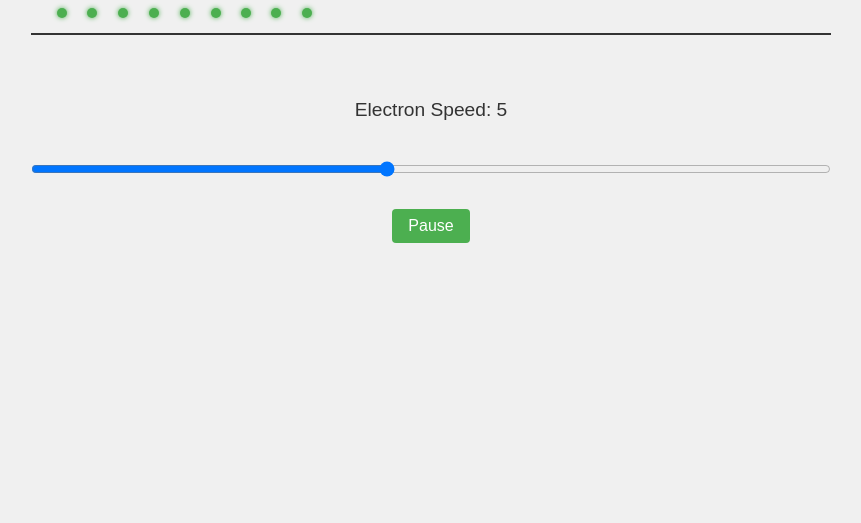
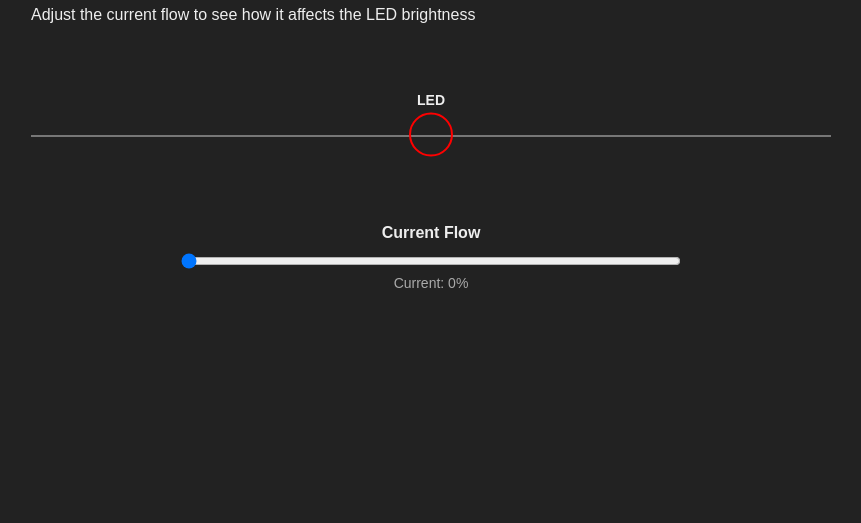
Before and after one commit to nitinshrestha39/electric-current-simulation, a plain HTML site: page index.html in a window 1280 px wide. Shown: the part 277-800 px from the top of the page, without its empty margins (209-1070 px from the left). Drawn offline with Linux system fonts and the light colour scheme.

Commit message:
index.html

```diff
--- a/index.html
+++ b/index.html
@@ -3,224 +3,364 @@
 <head>
     <meta charset="UTF-8">
     <meta name="viewport" content="width=device-width, initial-scale=1.0">
-    <title>Electric Current Simulation</title>
+    <title>LED Brightness Simulation</title>
     <style>
-        /* Reset default margins and set up the page */
         body {
-            margin: 0;
-            min-height: 100vh;
+            font-family: Arial, sans-serif;
             display: flex;
             flex-direction: column;
             align-items: center;
             justify-content: center;
-            background-color: #f0f0f0;
-            font-family: Arial, sans-serif;
+            min-height: 100vh;
+            margin: 0;
+            background-color: #222;
         }
 
-        /* Container for the animation */
-        .animation-container {
-            width: 80%;
+        .container {
+            width: 90%;
             max-width: 800px;
-            position: relative;
-            margin-bottom: 2rem;
+            margin: 20px auto;
+            color: #eee;
         }
 
-        /* Container for electrons */
-        .electrons-container {
+        .wire-container {
+            position: relative;
             width: 100%;
-            height: 20px; /* Reduced height to match smaller electrons */
-            position: relative;
-            margin-bottom: 10px;
+            height: 100px;
+            margin: 50px 0;
         }
 
-        /* Style the wire */
         .wire {
+            position: absolute;
+            left: 0;
             width: 100%;
             height: 2px;
-            background-color: #333;
-            position: relative;
+            background-color: #777;
+            z-index: 1;
         }
 
-        /* Style individual electrons */
-        .electron {
-            width: 10px; /* Reduced from 30px to 10px */
-            height: 10px; /* Reduced from 30px to 10px */
-            background-color: #4CAF50;
-            border-radius: 50%;
+        .led-container {
             position: absolute;
-            top: 5px; /* Adjusted to center the smaller electron */
-            left: 0;
-            box-shadow: 0 0 5px #4CAF50; /* Reduced glow effect */
-            transition: background-color 0.3s;
+            left: 50%;
+            top: 50%;
+            transform: translate(-50%, -50%);
+            z-index: 10;
+            text-align: center;
         }
 
-        /* Style the controls container */
+        .led-label {
+            color: #eee;
+            font-size: 14px;
+            margin-bottom: 5px;
+            text-transform: uppercase;
+            font-weight: bold;
+        }
+
+        .led {
+            width: 40px;
+            height: 40px;
+            border-radius: 50%;
+            border: 2px solid #ff0000;
+            background-color: rgba(255, 0, 0, 0.1);
+            margin: 0 auto;
+            overflow: visible;
+            box-shadow: 0 0 10px rgba(255, 0, 0, 0.3);
+            position: relative;
+            transition: all 0.3s ease;
+        }
+
+        .led-glow {
+            position: absolute;
+            width: 0%;
+            height: 0%;
+            border-radius: 50%;
+            background: radial-gradient(
+                circle,
+                rgba(255, 0, 0, 1) 0%,
+                rgba(255, 50, 50, 0.9) 40%,
+                rgba(255, 100, 100, 0.5) 70%,
+                rgba(255, 150, 150, 0) 100%
+            );
+            top: 50%;
+            left: 50%;
+            transform: translate(-50%, -50%);
+            transition: all 0.15s ease-out;
+            opacity: 0;
+            filter: blur(1px);
+        }
+
+        .led-damage {
+            position: absolute;
+            width: 0%;
+            height: 0%;
+            border-radius: 50%;
+            background: radial-gradient(
+                circle,
+                rgba(0, 0, 0, 1) 0%,
+                rgba(50, 0, 0, 0.9) 40%,
+                rgba(100, 0, 0, 0.7) 70%,
+                rgba(150, 0, 0, 0) 100%
+            );
+            top: 50%;
+            left: 50%;
+            transform: translate(-50%, -50%);
+            opacity: 0;
+            transition: all 0.3s ease;
+        }
+
+        .led-rays {
+            position: absolute;
+            width: 0%;
+            height: 0%;
+            border-radius: 50%;
+            background: radial-gradient(
+                circle,
+                rgba(255, 50, 50, 0.8) 0%,
+                rgba(255, 100, 100, 0.5) 50%,
+                rgba(255, 150, 150, 0.2) 70%,
+                rgba(255, 200, 200, 0) 100%
+            );
+            top: 50%;
+            left: 50%;
+            transform: translate(-50%, -50%);
+            transition: all 0.15s ease-out;
+            opacity: 0;
+            filter: blur(2px);
+        }
+
+        .electron {
+            position: absolute;
+            width: 8px;
+            height: 8px;
+            border-radius: 50%;
+            background-color: #00aaff;
+            top: 50%;
+            transform: translate(-50%, -50%);
+            z-index: 5;
+            box-shadow: 0 0 5px #00aaff;
+            transition: opacity 0.3s ease;
+        }
+
         .controls {
-            width: 80%;
-            max-width: 800px;
+            margin-top: 40px;
+            width: 100%;
+            text-align: center;
+        }
+
+        .slider-container {
             display: flex;
             flex-direction: column;
             align-items: center;
-            gap: 1rem;
-            margin-top: 2rem;
         }
 
-        /* Style the speed display */
-        .speed-display {
-            font-size: 1.2rem;
-            color: #333;
-            margin-bottom: 0.5rem;
+        input[type="range"] {
+            width: 80%;
+            max-width: 500px;
+            margin: 10px 0;
+            background: #444;
+            height: 8px;
+            border-radius: 4px;
         }
 
-        /* Style the slider */
-        input[type="range"] {
-            width: 100%;
-            margin: 1rem 0;
+        input[type="range"]::-webkit-slider-thumb {
+            -webkit-appearance: none;
+            width: 20px;
+            height: 20px;
+            border-radius: 50%;
+            background: #ff3333;
+            cursor: pointer;
         }
 
-        /* Style the play/pause button */
-        .play-pause-btn {
-            padding: 0.5rem 1rem;
-            font-size: 1rem;
-            background-color: #4CAF50;
-            color: white;
-            border: none;
-            border-radius: 4px;
-            cursor: pointer;
-            transition: background-color 0.3s;
+        label {
+            font-weight: bold;
+            margin-bottom: 5px;
+            color: #eee;
         }
 
-        .play-pause-btn:hover {
-            background-color: #45a049;
+        .current-value {
+            font-size: 14px;
+            color: #aaa;
         }
 
-        .play-pause-btn.paused {
-            background-color: #f44336;
-        }
-
-        .play-pause-btn.paused:hover {
-            background-color: #da190b;
+        .warning {
+            color: #ff5555;
+            font-weight: bold;
+            margin-top: 10px;
+            opacity: 0;
+            transition: opacity 0.3s ease;
         }
     </style>
 </head>
 <body>
-    <div class="animation-container">
-        <div class="electrons-container" id="electronsContainer"></div>
-        <div class="wire"></div>
+    <div class="container">
+        <h1>LED Brightness Simulation</h1>
+        <p>Adjust the current flow to see how it affects the LED brightness</p>
+
+        <div class="wire-container">
+            <div class="wire" id="wire"></div>
+            <div class="led-container" id="led-container">
+                <div class="led-label">LED</div>
+                <div class="led" id="led">
+                    <div class="led-glow" id="led-glow"></div>
+                    <div class="led-rays" id="led-rays"></div>
+                    <div class="led-damage" id="led-damage"></div>
                 </div>
+            </div>
+            <!-- Electrons will be added dynamically -->
+        </div>
+
         <div class="controls">
-        <div class="speed-display">Electron Speed: <span id="speedValue">5</span></div>
-        <input type="range" id="speedSlider" min="1" max="10" value="5">
-        <button class="play-pause-btn" id="playPauseBtn">Pause</button>
+            <div class="slider-container">
+                <label for="current-slider">Current Flow</label>
+                <input type="range" id="current-slider" min="0" max="100" value="0">
+                <div class="current-value">Current: 0%</div>
+                <div class="warning" id="warning">WARNING: LED DAMAGED!</div>
+            </div>
+        </div>
     </div>
 
     <script>
-        // Constants
-        const ELECTRON_SIZE = 10; // Size of electron in pixels
-        const ELECTRON_SPACING = ELECTRON_SIZE * 50; // Spacing is 16 times the electron size (increased from 8)
-        const MIN_SPEED = 1;
-        const MAX_SPEED = 10;
+        document.addEventListener('DOMContentLoaded', function() {
+            const wireContainer = document.querySelector('.wire-container');
+            const wire = document.getElementById('wire');
+            const ledContainer = document.getElementById('led-container');
+            const led = document.getElementById('led');
+            const ledGlow = document.getElementById('led-glow');
+            const ledRays = document.getElementById('led-rays');
+            const ledDamage = document.getElementById('led-damage');
+            const currentSlider = document.getElementById('current-slider');
+            const currentValueDisplay = document.querySelector('.current-value');
+            const warning = document.getElementById('warning');
 
-        // Get DOM elements
-        const electronsContainer = document.getElementById('electronsContainer');
-        const speedSlider = document.getElementById('speedSlider');
-        const speedValue = document.getElementById('speedValue');
-        const wire = document.querySelector('.wire');
-        const playPauseBtn = document.getElementById('playPauseBtn');
+            let isDamaged = false;
+            let animationId;
+            let electrons = [];
+            let electronSpeed = 0;
+            const electronSpacing = 30;
+            let lastElectronTime = 0;
 
-        // Animation state
-        let electrons = []; // Array to store active electrons
-        let speed = 1; // Default speed
-        let lastSpawnTime = 0; // Track last electron spawn time
-        let spawnInterval = ELECTRON_SPACING / speed; // Dynamic spawn interval
-        let animationId;
-        let isPlaying = true;
+            // Position the wire exactly at the center of the LED
+            const ledRect = led.getBoundingClientRect();
+            const containerRect = wireContainer.getBoundingClientRect();
+            const ledCenterY = ledRect.top + ledRect.height/2 - containerRect.top;
 
-        // Electron class to manage individual electrons
-        class Electron {
-            constructor() {
-                this.element = document.createElement('div');
-                this.element.className = 'electron';
-                this.position = 0;
-                electronsContainer.appendChild(this.element);
+            wire.style.top = `${ledCenterY}px`;
+
+            // Update current value display
+            currentSlider.addEventListener('input', function() {
+                const value = this.value;
+                currentValueDisplay.textContent = `Current: ${value}%`;
+
+                // Reset damage if current goes below 90%
+                if (value < 90 && isDamaged) {
+                    isDamaged = false;
+                    warning.style.opacity = '0';
                 }
 
-            update() {
-                this.position += speed;
-                this.element.style.left = `${this.position}px`;
-                return this.position < wire.offsetWidth;
+                // Check for damage threshold
+                if (value >= 90 && !isDamaged) {
+                    isDamaged = true;
+                    warning.style.opacity = '1';
                 }
 
-            remove() {
-                this.element.remove();
+                electronSpeed = value / 10;
+                updateLedBrightness(value);
+            });
+
+            // Update LED brightness based on current value
+            function updateLedBrightness(current) {
+                const intensity = current / 100;
+                const power = Math.pow(intensity, 0.6);
+
+                if (isDamaged) {
+                    // DAMAGED STATE
+                    ledDamage.style.width = '100%';
+                    ledDamage.style.height = '100%';
+                    ledDamage.style.opacity = '1';
+
+                    ledGlow.style.opacity = '0';
+                    ledRays.style.opacity = '0';
+                    led.style.borderColor = '#ff0000';
+                    led.style.backgroundColor = 'rgba(50, 0, 0, 0.5)';
+                    led.style.boxShadow = '0 0 15px rgba(255, 0, 0, 0.7)';
+
+                    // Hide all electrons
+                    document.querySelectorAll('.electron').forEach(el => {
+                        el.style.opacity = '0';
+                    });
+                } else {
+                    // NORMAL STATE
+                    ledDamage.style.opacity = '0';
+
+                    // Main glow effect
+                    const glowSize = power * 150;
+                    const glowOpacity = power * 1.5;
+
+                    ledGlow.style.width = `${glowSize}%`;
+                    ledGlow.style.height = `${glowSize}%`;
+                    ledGlow.style.opacity = Math.min(glowOpacity, 1);
+                    ledGlow.style.filter = `blur(${Math.min(1, power)}px)`;
+
+                    // Rays effect
+                    const raysSize = power * 250;
+                    const raysOpacity = Math.max(0, (power - 0.3) * 1.5);
+
+                    ledRays.style.width = `${raysSize}%`;
+                    ledRays.style.height = `${raysSize}%`;
+                    ledRays.style.opacity = raysOpacity;
+
+                    // LED body glow
+                    led.style.backgroundColor = `rgba(255, 0, 0, ${power * 0.3})`;
+                    led.style.boxShadow = `0 0 ${power * 15}px rgba(255, 0, 0, ${power * 0.5})`;
+                    led.style.borderColor = '#ff0000';
                 }
             }
 
-        // Function to calculate spawn interval based on speed
-        function calculateSpawnInterval() {
-            return ELECTRON_SPACING / speed;
+            // Create a new electron
+            function createElectron() {
+                if (isDamaged) return; // Don't create electrons if damaged
+
+                const electron = document.createElement('div');
+                electron.className = 'electron';
+                electron.style.left = '0px';
+                electron.style.top = `${ledCenterY}px`;
+                wireContainer.appendChild(electron);
+                electrons.push({
+                    element: electron,
+                    position: 0
+                });
             }
 
-        // Function to spawn new electrons
-        function spawnElectron() {
-            const currentTime = performance.now();
-            if (currentTime - lastSpawnTime >= spawnInterval) {
-                electrons.push(new Electron());
-                lastSpawnTime = currentTime;
+            // Animation loop
+            function animate(timestamp) {
+                if (electronSpeed > 0 && !isDamaged) {
+                    if (timestamp - lastElectronTime > (electronSpacing / electronSpeed) * 16) {
+                        createElectron();
+                        lastElectronTime = timestamp;
                     }
                 }
 
-        // Main animation function
-        function animate() {
-            if (!isPlaying) return;
+                electrons.forEach(electron => {
+                    electron.position += electronSpeed;
+                    electron.element.style.left = `${electron.position}px`;
 
-            // Spawn new electrons
-            spawnElectron();
-
-            // Update existing electrons
-            electrons = electrons.filter(electron => {
-                const isActive = electron.update();
-                if (!isActive) {
-                    electron.remove();
+                    if (electron.position > wireContainer.offsetWidth) {
+                        electron.element.remove();
                     }
-                return isActive;
                 });
 
-            // Continue animation
+                electrons = electrons.filter(electron => {
+                    return electron.position <= wireContainer.offsetWidth;
+                });
+
                 animationId = requestAnimationFrame(animate);
             }
 
-        // Function to update speed
-        function updateSpeed() {
-            speed = parseInt(speedSlider.value);
-            speedValue.textContent = speed;
-            spawnInterval = calculateSpawnInterval();
-        }
+            // Start animation
+            animationId = requestAnimationFrame(animate);
 
-        // Function to toggle play/pause
-        function togglePlayPause() {
-            isPlaying = !isPlaying;
-            playPauseBtn.textContent = isPlaying ? 'Pause' : 'Play';
-            playPauseBtn.classList.toggle('paused', !isPlaying);
-
-            if (isPlaying) {
-                animate();
-            } else {
-                cancelAnimationFrame(animationId);
-            }
-        }
-
-        // Event listeners
-        speedSlider.addEventListener('input', updateSpeed);
-        playPauseBtn.addEventListener('click', togglePlayPause);
-
-        // Start the animation
-        animate();
-
-        // Clean up animation and remove all electrons on page unload
-        window.addEventListener('unload', () => {
-            cancelAnimationFrame(animationId);
-            electrons.forEach(electron => electron.remove());
+            // Initialize
+            updateLedBrightness(currentSlider.value);
         });
     </script>
 </body>
```
Lines whose indentation alone changed are shown as unchanged.
